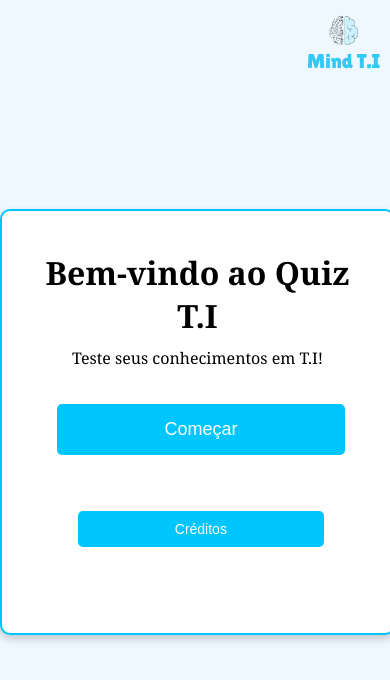
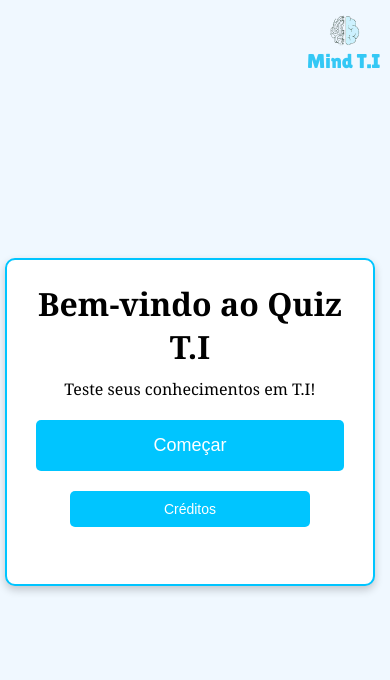
Before and after one commit to MindeTI/Mind-T.I, a React (Create React App) app: page / in a window 390 px wide. Shown: the top 680 px of the page. Built offline with nearby package versions, Linux system fonts and the light colour scheme.

Commit message:
Update App.css

```diff
--- a/src/App.css
+++ b/src/App.css
@@ -69,15 +69,16 @@ button.small {
   border-radius: 5px;
   box-shadow: 0px 4px 8px rgba(0, 0, 0, 0.1);
 }
+
 ul {
   text-align: left;
   margin: 9px;
-  padding: 1;
+  padding: 0;
   list-style-type: disc;
 }
 
 li {
-  margin: 10px ;
+  margin: 10px;
   font-size: 16px;
   color: #333;
 }
@@ -93,7 +94,6 @@ li {
   font-size: 14px;
   padding: 10px 15px;
 }
-
 
 .header-container {
   position: fixed;
@@ -111,9 +111,8 @@ li {
   height: 40px;
   border-radius: 50%;
   margin-bottom: -5px;
-  margin-left: 17px;
+  transform: translateX(18px);
 }
-
 .header-title {
   font-size: 20px;
   color: #34c8f5;
@@ -122,28 +121,11 @@ li {
   text-align: center;
 }
 
-
-
 @media (max-width: 768px) {
-  button {
-    display: block;
-    margin: 35px;
-    width: 80%;
-  }
-
-  .button-large{
-    display: block;
-    margin: 35PX;
-    width: 82%;
-  }
-
-  .button-small{
-    display: block;
-    margin: 56px;
-    width: 70%;
-  }
-
-  .botao:hover {
-    background-color: #007BFF;
+  .container {
+    width: 90%;
+    max-width: 400px;
+    min-height: 300px;
+    padding: 12px;
   }
 }
```
